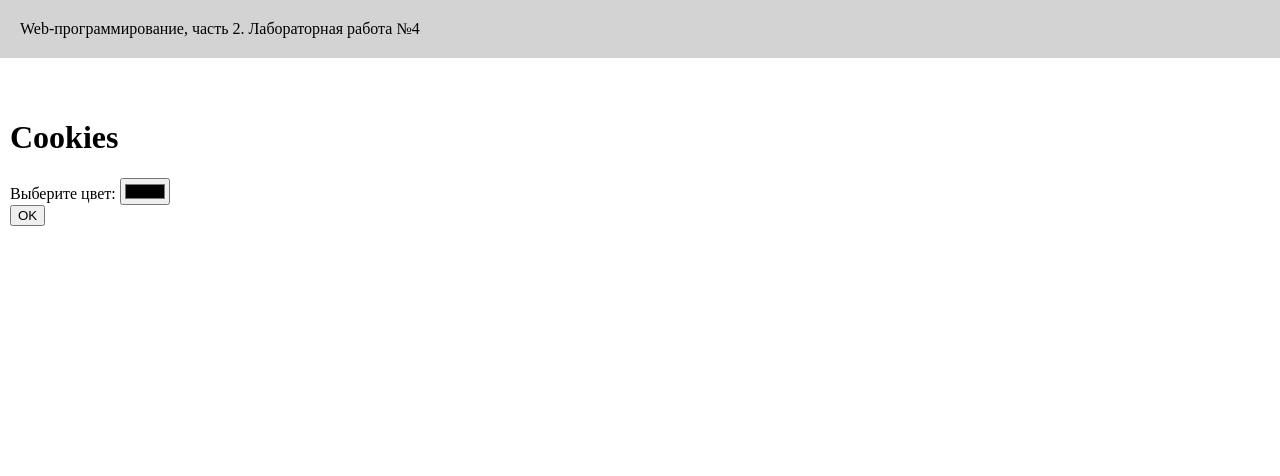
After one commit to Assin0/web-programming-labs-2, a Flask app: page /lab4/cookies in a window 1280 px wide. The commit adds this page. Shown: the top 476 px of the page. Run offline with Flask 3, Linux system fonts and the light colour scheme.

Commit message:
Куки-цвет текста

```diff
--- a/lab4.py
+++ b/lab4.py
@@ -54,3 +54,15 @@ def holo():
         error = 'Установлена температура '
         sneg = '*'
         return render_template('holo.html', temp=temp, error=error, sneg=sneg)
+
+@lab4.route("/lab4/cookies", methods = ['GET', 'POST'])
+def cookies():
+    if request.method == 'GET':
+        return render_template('cookies.html')
+
+    color = request.form.get('color')
+    headers = {
+        'Set-Cookie': 'color=' + color + '; path=/',
+        'Location': '/lab4/cookies'
+    }
+    return '', 303, headers
--- a/templates/base.html
+++ b/templates/base.html
@@ -5,6 +5,13 @@
     <meta name="viewport" content="width=device-width, initial-scale=1.0">
     <title>Юрий Комаров, {% block lab %}{% endblock %}</title>
     <link rel="stylesheet" href="{{ url_for('static', filename='main.css') }}">
+    {% if request.cookies.get('color') %}
+    <style>
+        body {
+            color: {{ request.cookies.get('color') }};
+        }
+    </style>
+    {% endif %}
 </head>
 <body>
     <header>
--- /dev/null
+++ b/templates/cookies.html
@@ -0,0 +1,16 @@
+{% extends "base.html" %}
+
+{% block lab %}Лабораторная работа №4{% endblock %}
+
+{% block main%}
+    <h1>Cookies</h1>
+    <form method="post">
+        <div>
+            <label for="color">Выберите цвет:</label>
+            <input type="color" id="color" name="color">
+        </div>
+        <div>
+            <button type="submit">OK</button>
+        </div>
+    </form>
+{% endblock main%}
--- a/templates/lab4.html
+++ b/templates/lab4.html
@@ -8,5 +8,6 @@
 <ol>
 <li><a href="/lab4/login">Авторизация</a></li>
 <li><a href="/lab4/holo">Холодильник</a></li>
+<li><a href="/lab4/cookies">Куки</a></li>
 </ol>
 {% endblock main%}
```
